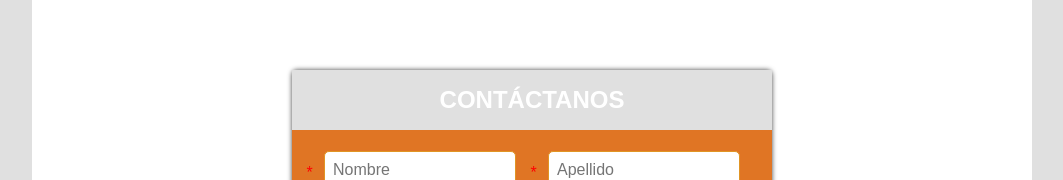
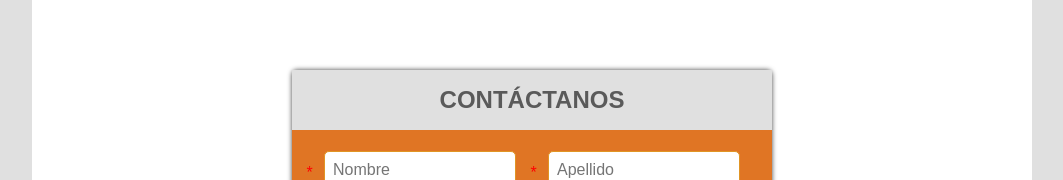
Before and after one commit to IQNetSRL/IQNet, a React (Vite) app in the folder client/: page / in a window 1280 px wide. Shown: the part 1211-1391 px from the top of the page, without its empty margins (108-1171 px from the left). Built offline with nearby package versions, Linux system fonts and the light colour scheme; no server answers; a web font is replaced by a local one.

Commit message:
feat(client/src/components/form):added some styles

```diff
--- a/client/src/components/form/Form.tsx
+++ b/client/src/components/form/Form.tsx
@@ -31,7 +31,7 @@ function Form() {
 
   const handleBlur = () => {
     setTimeout(() => {
-      setListVisible(true);
+      setListVisible(false);
     }, 200);
   };
 
--- a/client/src/views/landingPage/LandingPage.module.scss
+++ b/client/src/views/landingPage/LandingPage.module.scss
@@ -74,6 +74,7 @@
         div {
           h2 {
             background-color: #e0e0e0;
+            color: $primary-grey;
           }
         }
       }
@@ -87,6 +88,7 @@
         div {
           h2 {
             background-color: $primary-grey;
+            color: $white;
           }
         }
       }
```
